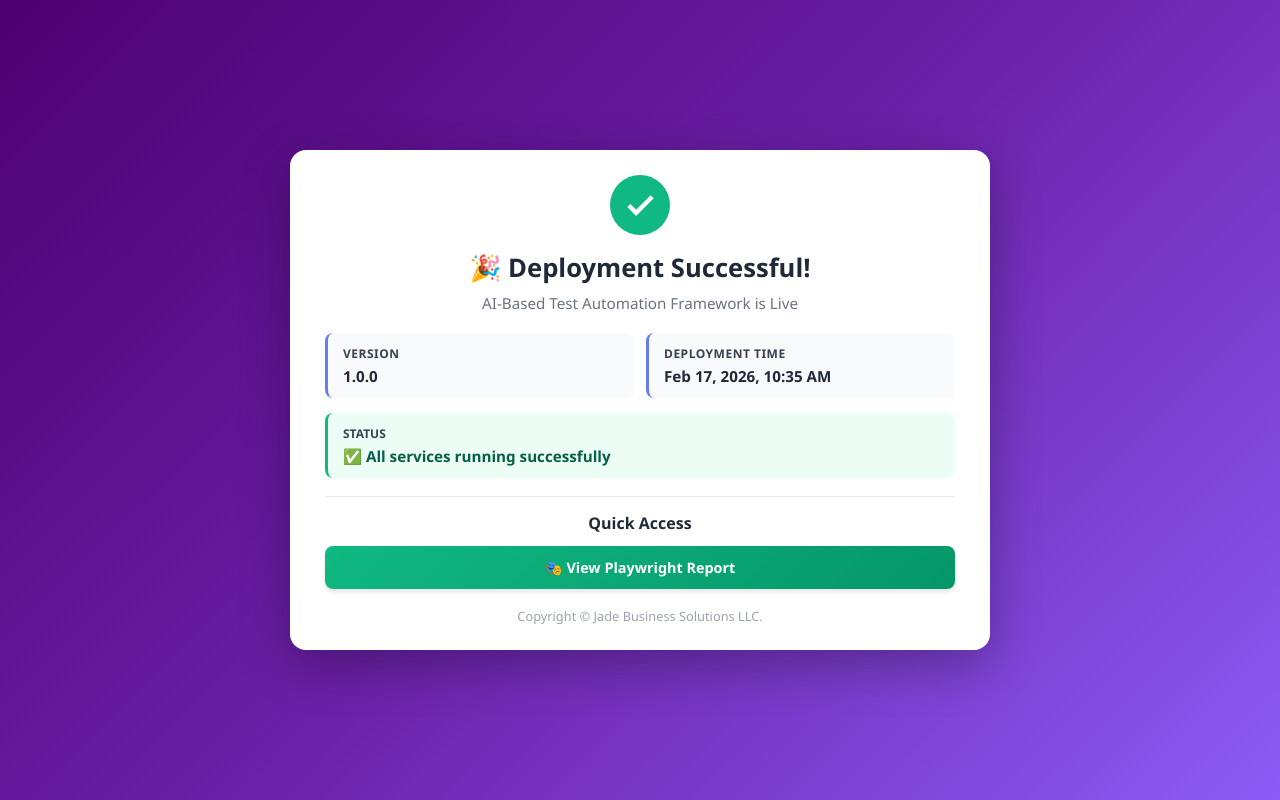
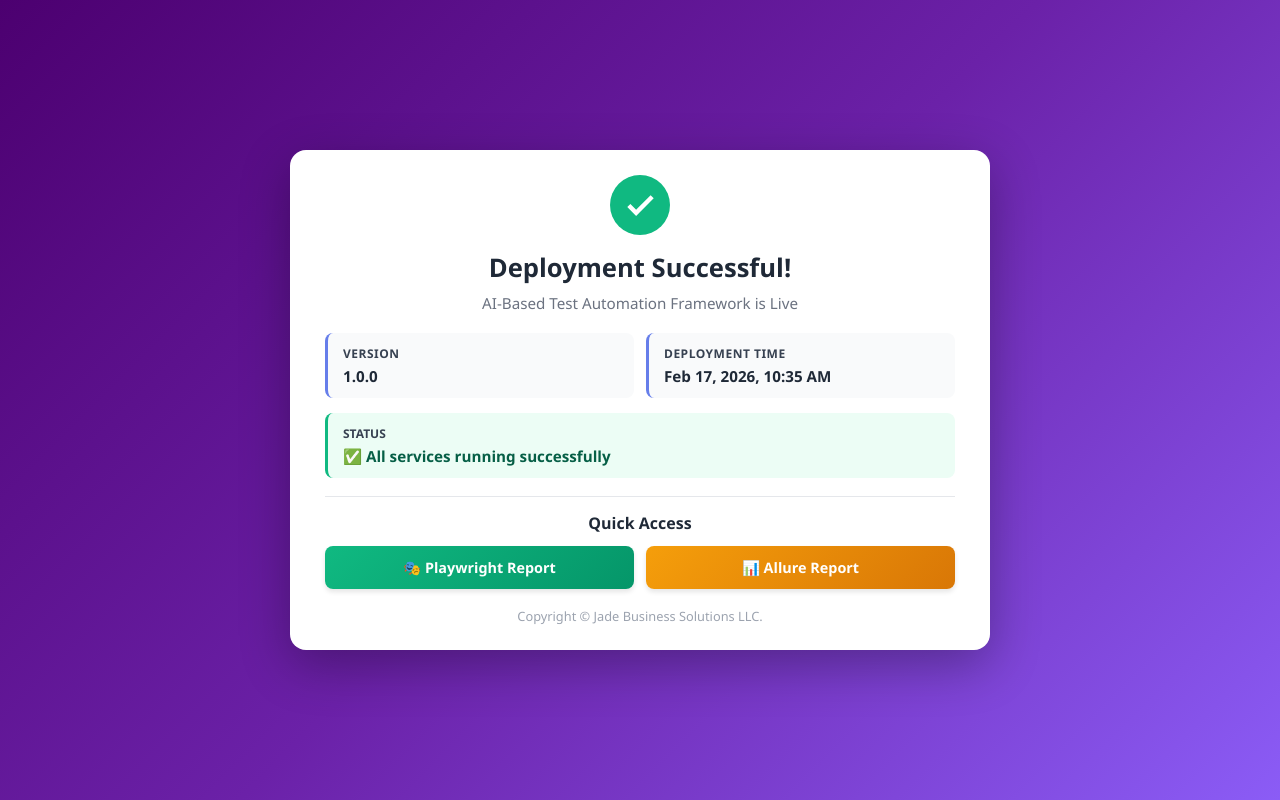
Before and after one commit to omeesham/AIBasedTestAutomationDemo, a website: page deployment/index.html in a window 1280 px wide. Drawn offline with Linux system fonts and the light colour scheme.

Commit message:
code change

```diff
--- a/deployment/index.html
+++ b/deployment/index.html
@@ -148,10 +148,15 @@
             text-align: center;
         }
 
+        .button-grid {
+            display: grid;
+            grid-template-columns: 1fr 1fr;
+            gap: 12px;
+        }
+
         .btn {
             display: block;
             padding: 12px 20px;
-            background: linear-gradient(135deg, #10b981 0%, #059669 100%);
             color: white;
             text-decoration: none;
             text-align: center;
@@ -160,6 +165,14 @@
             font-size: 0.9rem;
             transition: transform 0.2s, box-shadow 0.2s;
             box-shadow: 0 3px 5px rgba(0, 0, 0, 0.1);
+        }
+
+        .btn.playwright {
+            background: linear-gradient(135deg, #10b981 0%, #059669 100%);
+        }
+
+        .btn.allure {
+            background: linear-gradient(135deg, #f59e0b 0%, #d97706 100%);
         }
 
         .btn:hover {
@@ -183,7 +196,7 @@
             </svg>
         </div>
 
-        <h1>🎉 Deployment Successful!</h1>
+        <h1>Deployment Successful!</h1>
         <p class="subtitle">AI-Based Test Automation Framework is Live</p>
 
         <div class="info-grid">
@@ -204,7 +217,10 @@
 
         <div class="links-section">
             <h2>Quick Access</h2>
-            <a href="../playwright-report/index.html" class="btn">🎭 View Playwright Report</a>
+            <div class="button-grid">
+                <a href="../playwright-report/index.html" class="btn playwright">🎭 Playwright Report</a>
+                <a href="../allure-report/index.html" class="btn allure">📊 Allure Report</a>
+            </div>
         </div>
 
         <div class="footer">
```
